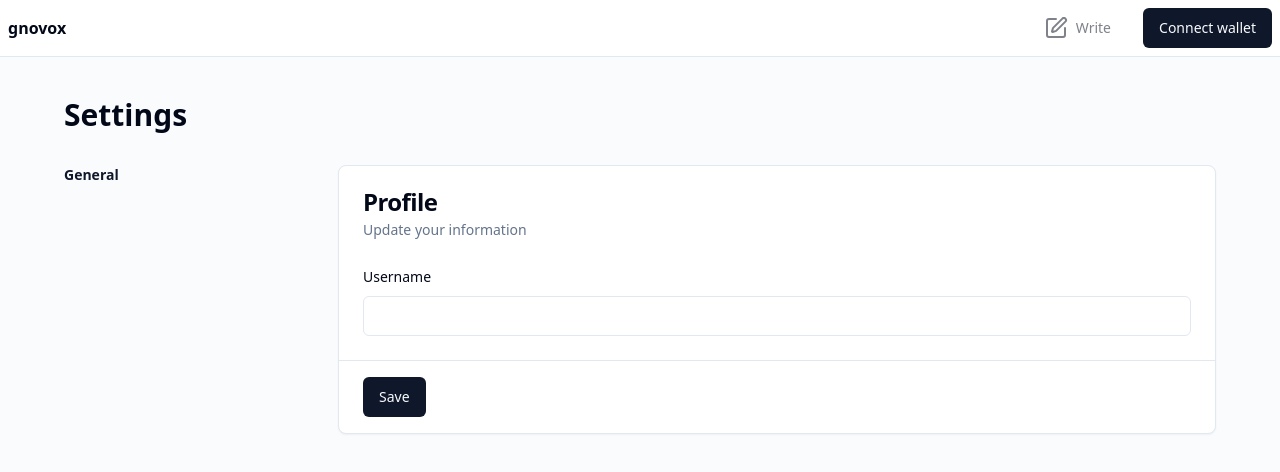
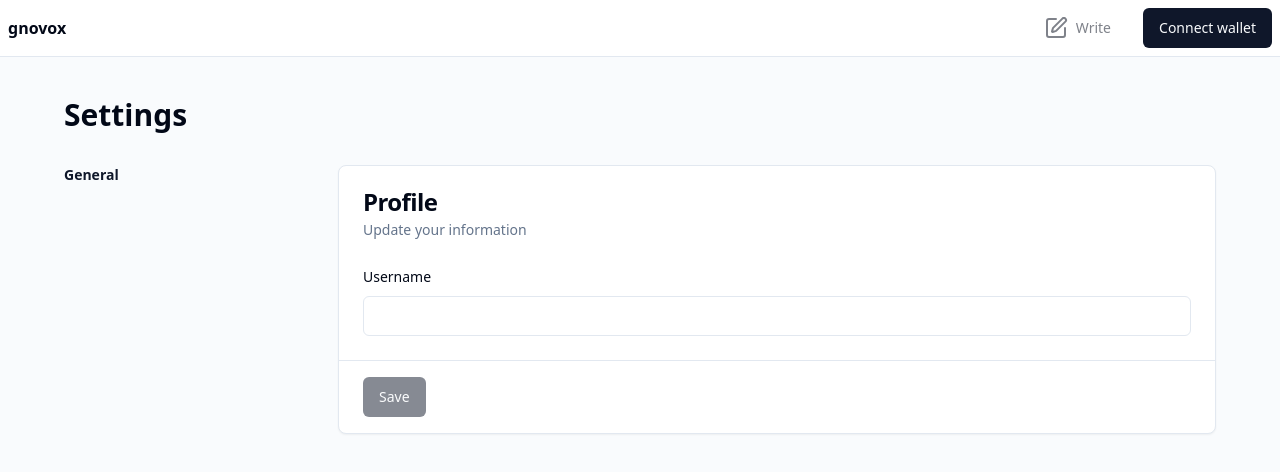
Before and after one commit to RezaRahemtola/gnovox, a React (Vite) app in the folder front/: page /settings in a window 1280 px wide. Shown: the top 472 px of the page. Built offline with nearby package versions, Linux system fonts and the light colour scheme; what @gnolang/gno-js-client would draw is missing.

Commit message:
feat: Disable settings save if no data changed

```diff
--- a/front/src/components/WalletButton.tsx
+++ b/front/src/components/WalletButton.tsx
@@ -17,6 +17,7 @@ import { useProviderStore } from "@/stores/provider.ts";
 import { parseGnoEvaluateJsonResponse } from "@/utils";
 import { Link, useNavigate } from "@tanstack/react-router";
 import { z } from "zod";
+import { LogOut, Settings } from "lucide-react";
 
 const userSchema = z.object({
 	address: z.string(),
@@ -109,10 +110,15 @@ const WalletButton: FC = () => {
 						<DropdownMenuLabel>My Account</DropdownMenuLabel>
 						<DropdownMenuSeparator />
 						<DropdownMenuItem>
-							<Link to="/settings">Settings</Link>
+							<Link to="/settings" className="flex gap-1">
+								<Settings />
+								<span className="my-auto">Settings</span>
+							</Link>
 						</DropdownMenuItem>
-						<DropdownMenuSeparator />
-						<DropdownMenuItem onClick={onLogout}>Logout</DropdownMenuItem>
+						<DropdownMenuItem onClick={onLogout} className="cursor-pointer gap-1">
+							<LogOut />
+							<span className="my-auto">Logout</span>
+						</DropdownMenuItem>
 					</DropdownMenuContent>
 				</DropdownMenu>
 			)}
--- a/front/src/routes/settings.lazy.tsx
+++ b/front/src/routes/settings.lazy.tsx
@@ -28,7 +28,6 @@ const Settings = () => {
 	});
 
 	const onSubmit = async (values: ProfileFormSchema) => {
-		// TODO: check that username changed to avoid useless transactions
 		await AdenaService.sendTransaction(
 			[
 				{
@@ -83,7 +82,9 @@ const Settings = () => {
 								</Form>
 							</CardContent>
 							<CardFooter className="border-t px-6 py-4">
-								<Button onClick={form.handleSubmit(onSubmit)}>Save</Button>
+								<Button disabled={!form.formState.isDirty} onClick={form.handleSubmit(onSubmit)}>
+									Save
+								</Button>
 							</CardFooter>
 						</Card>
 					</div>
```
